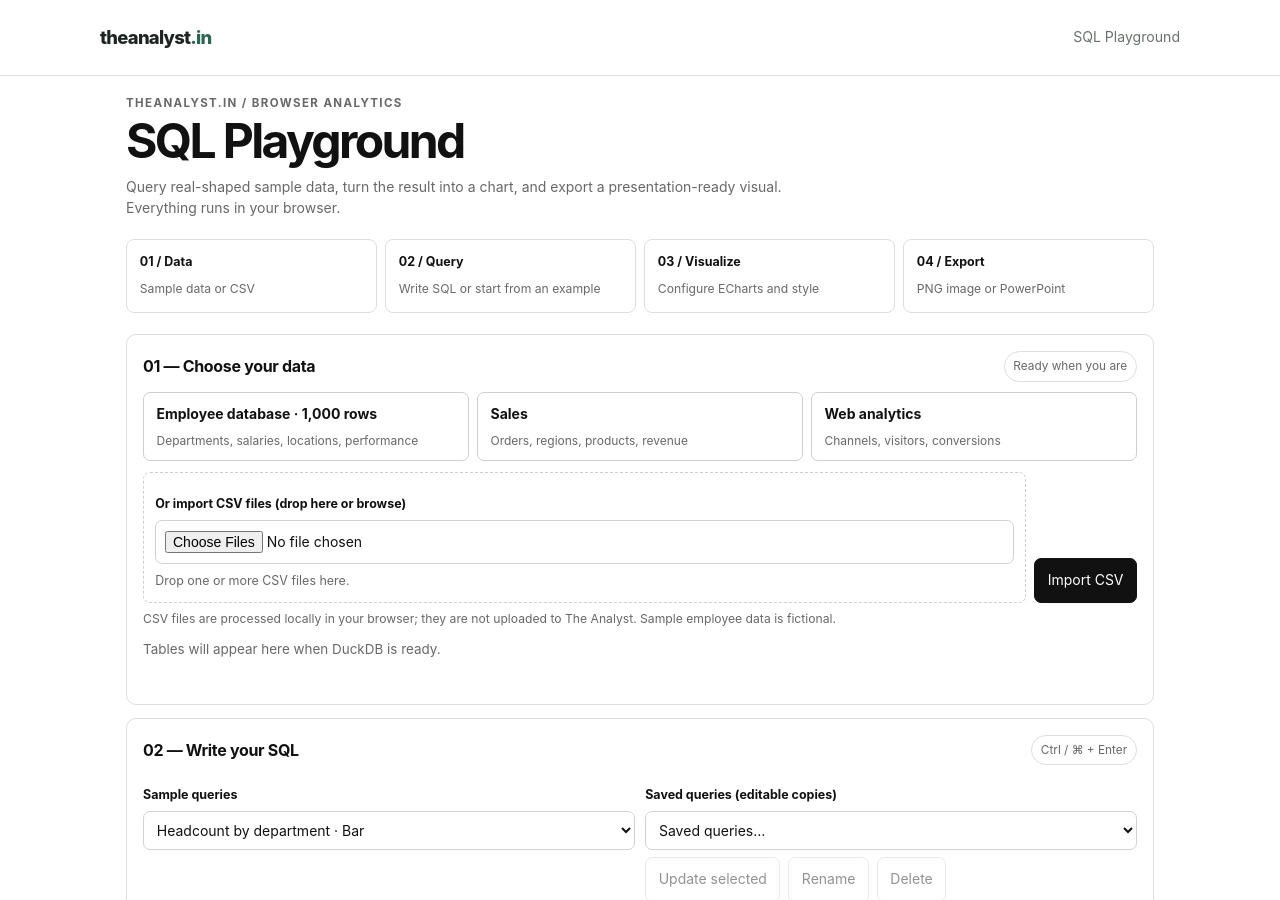
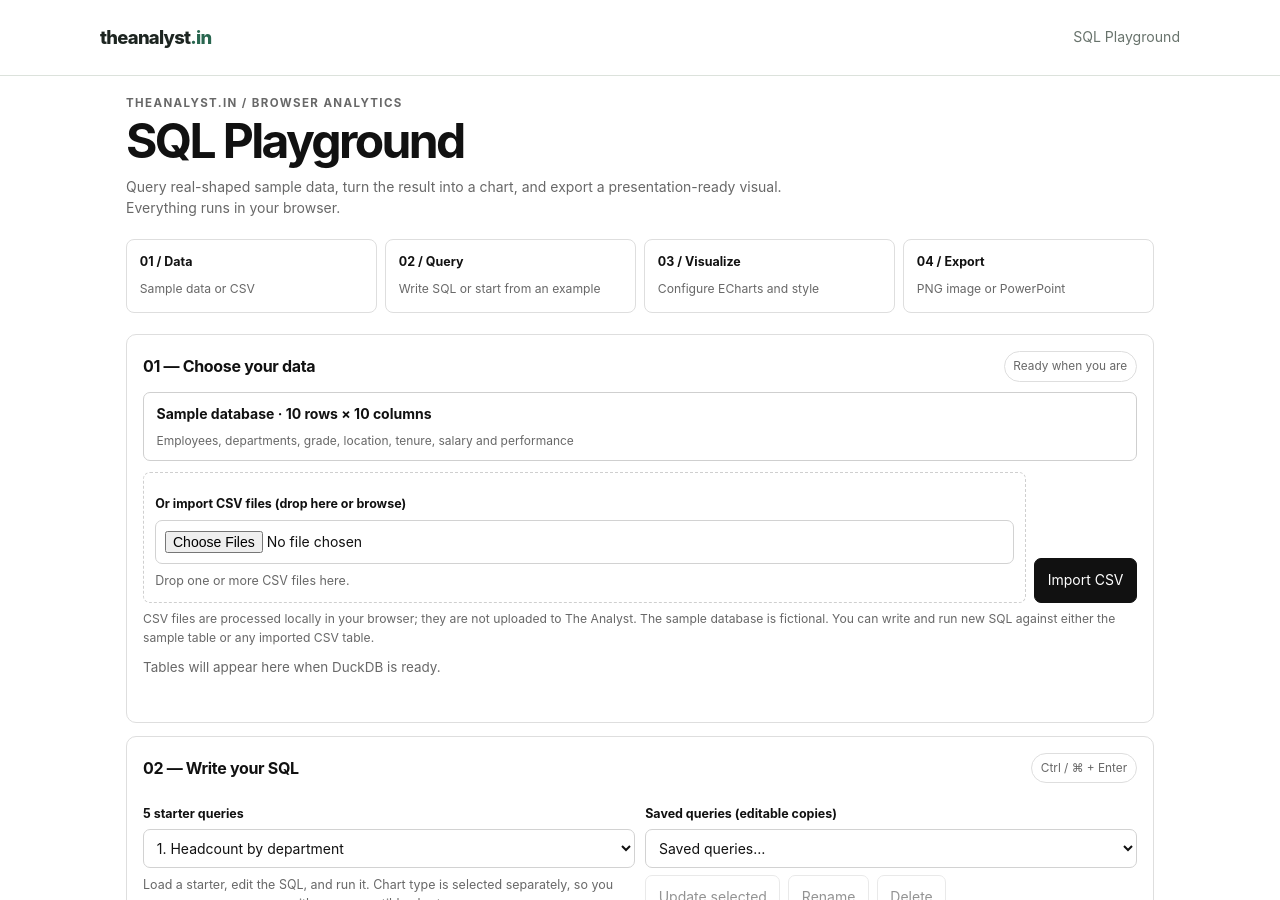
Before and after one commit to theanalystin/theanalyst.github.io, a Jekyll site: the page built from sql-playground.html, in a window 1280 px wide and 900 px high. Built offline with Jekyll 4.4.1, drawn with Linux system fonts in a browser that asks for light colours; some of the changed lines change nothing that is shown; some of the changed text lies outside the part shown.

Commit message:
Use a single 10-row sample database and five starter queries

```diff
--- a/sql-playground.html
+++ b/sql-playground.html
@@ -1,7 +1,7 @@
 ---
 layout: default
 title: SQL Playground
-description: Query a 1,000-row employee dataset with DuckDB, build ECharts visualizations, and export charts as PNG or PowerPoint.
+description: Query a 10-row, 10-column sample database or your own CSV data with DuckDB, build ECharts visualizations, and export charts as PNG or PowerPoint.
 permalink: /sql-playground/
 ---
 
@@ -55,15 +55,13 @@ permalink: /sql-playground/
         <section class="panel">
     <div class="panel-head"><h2>01 — Choose your data</h2><span class="pill" id="sqlp-engine">Ready when you are</span></div>
     <div class="row">
-      <button type="button" class="dataset" data-sample="employees"><strong>Employee database · 1,000 rows</strong><small>Departments, salaries, locations, performance</small></button>
-      <button type="button" class="dataset" data-sample="sales"><strong>Sales</strong><small>Orders, regions, products, revenue</small></button>
-      <button type="button" class="dataset" data-sample="web"><strong>Web analytics</strong><small>Channels, visitors, conversions</small></button>
+      <button type="button" class="dataset" data-sample="employees"><strong>Sample database · 10 rows × 10 columns</strong><small>Employees, departments, grade, location, tenure, salary and performance</small></button>
     </div>
     <div class="row" style="margin-top:.7rem;align-items:flex-end">
       <div id="sqlp-dropzone" class="drop" style="flex:1;min-width:220px"><label for="sqlp-files">Or import CSV files (drop here or browse)</label><input id="sqlp-files" type="file" accept=".csv,text/csv" multiple><p class="hint">Drop one or more CSV files here.</p></div>
       <button class="primary" id="sqlp-import" type="button">Import CSV</button>
     </div>
-    <p class="file-note">CSV files are processed locally in your browser; they are not uploaded to The Analyst. Sample employee data is fictional.</p>
+    <p class="file-note">CSV files are processed locally in your browser; they are not uploaded to The Analyst. The sample database is fictional. You can write and run new SQL against either the sample table or any imported CSV table.</p>
     <div class="table-list" id="sqlp-tables"><span class="muted">Tables will appear here when DuckDB is ready.</span></div>
     <div id="sqlp-profile" class="profile-card" hidden>
       <div class="profile-metrics" id="sqlp-profile-metrics"></div>
@@ -75,15 +73,13 @@ permalink: /sql-playground/
       <section class="panel">
       <div class="panel-head"><h2>02 — Write your SQL</h2><span class="pill">Ctrl / ⌘ + Enter</span></div>
       <div class="query-tools">
-        <div><label for="sqlp-query-examples">Sample queries</label><select id="sqlp-query-examples">
-          <option value="headcount">Headcount by department · Bar</option><option value="topLocations">Top 10 locations by average salary · Horizontal bar</option>
-          <option value="monthlyHiring">Monthly hiring trend · Line</option><option value="cumulativeHiring">Cumulative headcount by month · Area</option>
-          <option value="genderHeadcount">Headcount by department and gender · Stacked bar</option><option value="attritionShare">Attrition share by department · Pie / donut</option>
-          <option value="salaryTenure">Salary vs tenure · Scatter</option><option value="performanceHeatmap">Average performance by department and grade · Heatmap</option>
-          <option value="salaryHistogram">Salary distribution in bins · Histogram</option><option value="salaryBoxplot">Salary spread by grade · Boxplot</option>
-          <option value="genderPayGap">Gender pay gap by grade</option><option value="attritionLocation">Attrition rate by location</option><option value="combo">Monthly hires + average salary · Combo</option><option value="waterfall">Net attrition impact · Waterfall</option><option value="treemap">Headcount by department · Treemap</option><option value="funnel">Hiring funnel · Funnel</option><option value="radar">Department metrics · Radar</option><option value="gauge">Company performance rating · Gauge</option><option value="sankey">Department to location · Sankey</option>
-          <option value="sales">Sales by region</option><option value="web">Visitors and conversions by channel</option>
-        </select></div>
+        <div><label for="sqlp-query-examples">5 starter queries</label><select id="sqlp-query-examples">
+          <option value="headcount">1. Headcount by department</option>
+          <option value="salaryByGrade">2. Average salary by grade</option>
+          <option value="hiringTrend">3. Hiring trend by date</option>
+          <option value="departmentGender">4. Headcount by department and gender</option>
+          <option value="employeeDetail">5. Employee details for custom analysis</option>
+        </select><p class="hint">Load a starter, edit the SQL, and run it. Chart type is selected separately, so you can use your own query with any compatible chart.</p></div>
         <div><label for="sqlp-saved-query">Saved queries (editable copies)</label><select id="sqlp-saved-query"><option value="">Saved queries…</option></select>
           <div class="row" style="margin-top:.45rem">
             <button id="sqlp-update-saved" type="button" disabled>Update selected</button>
@@ -191,28 +187,32 @@ const palettes = {
  bain:['#a30b22','#cf3145','#e46b78','#ed9da6','#f4c9ce']
 };
 const examples = {
- employees:'SELECT department, COUNT(*) AS headcount FROM employees GROUP BY department ORDER BY headcount DESC;',
+ employees:'SELECT * FROM employees;',
  headcount:'SELECT department, COUNT(*) AS headcount FROM employees GROUP BY department ORDER BY headcount DESC;',
+ salaryByGrade:'SELECT grade, ROUND(AVG(salary),0) AS avg_salary FROM employees GROUP BY grade ORDER BY grade;',
+ hiringTrend:'SELECT join_date AS hire_date, COUNT(*) AS hires FROM employees GROUP BY join_date ORDER BY join_date;',
+ departmentGender:'SELECT department, gender, COUNT(*) AS headcount FROM employees GROUP BY department, gender ORDER BY department, gender;',
+ employeeDetail:'SELECT name, department, tenure_years, salary, performance_rating FROM employees ORDER BY salary DESC;',
  topLocations:'SELECT location, ROUND(AVG(salary),0) AS avg_salary FROM employees GROUP BY location ORDER BY avg_salary DESC LIMIT 10;',
- monthlyHiring:'SELECT DATE_TRUNC(\'month\', CAST(join_date AS DATE)) AS month, COUNT(*) AS hires FROM employees GROUP BY month ORDER BY month;',
- cumulativeHiring:'WITH monthly AS (SELECT DATE_TRUNC(\'month\', CAST(join_date AS DATE)) AS month, COUNT(*) AS hires FROM employees GROUP BY month) SELECT month, SUM(hires) OVER (ORDER BY month) AS cumulative_hires FROM monthly ORDER BY month;',
+ monthlyHiring:'SELECT join_date AS month, COUNT(*) AS hires FROM employees GROUP BY join_date ORDER BY join_date;',
+ cumulativeHiring:'SELECT join_date AS month, SUM(COUNT(*)) OVER (ORDER BY join_date) AS cumulative_hires FROM employees GROUP BY join_date ORDER BY join_date;',
  genderHeadcount:'SELECT department, gender, COUNT(*) AS headcount FROM employees GROUP BY department, gender ORDER BY department, gender;',
- attritionShare:'SELECT department, SUM(attrition_flag) AS attrition, COUNT(*)-SUM(attrition_flag) AS retained FROM employees GROUP BY department ORDER BY attrition DESC;',
+ attritionShare:'SELECT department, COUNT(*) AS attrition, COUNT(*) AS retained FROM employees GROUP BY department ORDER BY department;',
  salaryTenure:'SELECT tenure_years, salary, performance_rating FROM employees WHERE tenure_years IS NOT NULL;',
  performanceHeatmap:'SELECT department, grade, ROUND(AVG(performance_rating),2) AS avg_rating FROM employees GROUP BY department, grade ORDER BY department, grade;',
- salaryHistogram:'SELECT width_bucket(salary, (SELECT MIN(salary) FROM employees), (SELECT MAX(salary)+1 FROM employees), 10) AS salary_bin, COUNT(*) AS employees FROM employees GROUP BY salary_bin ORDER BY salary_bin;',
+ salaryHistogram:'SELECT salary FROM employees;',
  salaryBoxplot:'SELECT grade, MIN(salary) AS min_salary, quantile_cont(salary,0.25) AS q1, quantile_cont(salary,0.5) AS median, quantile_cont(salary,0.75) AS q3, MAX(salary) AS max_salary FROM employees GROUP BY grade ORDER BY grade;',
  genderPayGap:'SELECT grade, gender, ROUND(AVG(salary),0) AS avg_salary FROM employees GROUP BY grade, gender ORDER BY grade, gender;',
- attritionLocation:'SELECT location, ROUND(100.0*SUM(attrition_flag)/COUNT(*),1) AS attrition_pct FROM employees GROUP BY location ORDER BY attrition_pct DESC;',
- combo:'SELECT DATE_TRUNC(\'month\', CAST(join_date AS DATE)) AS month, COUNT(*) AS hires, ROUND(AVG(salary),0) AS avg_salary FROM employees GROUP BY month ORDER BY month;',
- waterfall:'SELECT department, -SUM(attrition_flag) AS attrition_impact FROM employees GROUP BY department ORDER BY attrition_impact;',
+ attritionLocation:'SELECT location, ROUND(AVG(performance_rating),1) AS rating FROM employees GROUP BY location ORDER BY rating DESC;',
+ combo:'SELECT join_date AS month, COUNT(*) AS hires, ROUND(AVG(salary),0) AS avg_salary FROM employees GROUP BY join_date ORDER BY join_date;',
+ waterfall:'SELECT department, -COUNT(*) AS attrition_impact FROM employees GROUP BY department ORDER BY attrition_impact;',
  treemap:'SELECT department, COUNT(*) AS headcount FROM employees GROUP BY department ORDER BY headcount DESC;',
- funnel:`SELECT * FROM (VALUES ('Applied',1000),('Screened',720),('Interviewed',350),('Offered',120),('Hired',85)) AS funnel(stage,candidates);`,
- radar:'SELECT department, ROUND(AVG(performance_rating),2) AS avg_rating, ROUND(AVG(bonus_pct),2) AS avg_bonus, ROUND(AVG(tenure_years),2) AS avg_tenure FROM employees GROUP BY department ORDER BY department;',
+ funnel:`SELECT * FROM (VALUES ('Applied',10),('Screened',8),('Interviewed',5),('Offered',3),('Hired',2)) AS funnel(stage,candidates);`,
+ radar:'SELECT department, ROUND(AVG(performance_rating),2) AS avg_rating, ROUND(AVG(tenure_years),2) AS avg_tenure, ROUND(AVG(salary),0) AS avg_salary FROM employees GROUP BY department ORDER BY department;',
  gauge:'SELECT \'Company average rating\' AS metric, AVG(performance_rating) AS avg_rating FROM employees;',
  sankey:'SELECT department, location, COUNT(*) AS headcount FROM employees GROUP BY department, location;',
- sales:'SELECT region, ROUND(SUM(revenue),0) AS revenue FROM sales GROUP BY region ORDER BY revenue DESC;',
- web:'SELECT channel, SUM(visitors) AS visitors, SUM(conversions) AS conversions FROM web_events GROUP BY channel ORDER BY visitors DESC;'
+ sales:'SELECT department, ROUND(SUM(salary),0) AS revenue FROM employees GROUP BY department ORDER BY revenue DESC;',
+ web:'SELECT gender AS channel, COUNT(*) AS visitors, ROUND(AVG(performance_rating),1) AS conversions FROM employees GROUP BY gender ORDER BY visitors DESC;'
 };
 function esc(v){return String(v??'').replace(/[&<>"']/g,c=>({'&':'&amp;','<':'&lt;','>':'&gt;','"':'&quot;',"'":'&#39;'}[c]));}
 function quote(n){return '"'+String(n).replace(/"/g,'""')+'"';}
@@ -220,34 +220,22 @@ function status(msg,error=false){$('sqlp-status').textContent=msg;$('sqlp-status
 function friendlySqlError(error){const message=String(error?.message||error||'Unknown SQL error');if(/parser error|syntax error|unexpected/i.test(message))return 'SQL syntax error. Check quotes, commas, and clause order. Details: '+message;if(/catalog error|table .* does not exist|not found/i.test(message))return 'A table or column could not be found. Check its spelling and make sure the table is loaded. Details: '+message;if(/conversion error|cannot cast|type mismatch/i.test(message))return 'The query has a data type mismatch. Check casts and the values being compared. Details: '+message;return 'Query failed. Check the SQL and selected table. Details: '+message;}
 function toText(v){if(v===null||v===undefined)return 'NULL';if(typeof v==='bigint')return v.toString();if(v instanceof Date)return v.toISOString();if(typeof v==='object')return JSON.stringify(v);return String(v);}
 function employeeCSV(){
- const departments=['Engineering','Sales','Operations','Finance','Marketing','People','Analytics','Strategy'];
- const titles={Engineering:['Software Engineer','Senior Engineer','Engineering Manager'],Sales:['Account Executive','Sales Manager','Sales Analyst'],Operations:['Operations Analyst','Operations Manager','Program Lead'],Finance:['Financial Analyst','Finance Manager','Controller'],Marketing:['Marketing Specialist','Growth Manager','Brand Lead'],People:['People Partner','Recruiter','People Manager'],Analytics:['Data Analyst','Senior Analyst','Analytics Lead'],Strategy:['Strategy Analyst','Consultant','Strategy Manager']};
- const grades=['G1','G2','G3','G4','G5','G6'];
- const locations=['Bengaluru','Mumbai','Hyderabad','Chennai','Pune','Delhi NCR','Kolkata','Gurugram'];
- const genders=['Female','Male','Non-binary','Prefer not to say'];
- const first=['Aarav','Aditi','Aditya','Ananya','Arjun','Diya','Isha','Kabir','Kavya','Meera','Neel','Rohan','Sana','Vihaan','Zoya','Ishaan','Mira','Dev','Tara','Reyansh','Nisha','Kiran','Priya','Rahul'];
- const last=['Sharma','Patel','Rao','Iyer','Mehta','Singh','Nair','Kapoor','Das','Khan','Joshi','Reddy','Malhotra','Sen','Pillai','Chawla','Gupta','Menon'];
- const out=['emp_id,name,department,designation,grade,location,gender,join_date,tenure_years,salary,bonus_pct,performance_rating,attrition_flag,manager_id'];
- const gradeBase={G1:360000,G2:520000,G3:760000,G4:1080000,G5:1510000,G6:2050000};
- for(let i=1;i<=1000;i++){
-  const dept=departments[(i*7+Math.floor(i/9))%departments.length],grade=grades[(i*13+Math.floor(i/7))%grades.length];
-  const gi=grades.indexOf(grade),manager=gi===0?'':String(1001+Math.floor(i/11)%95);
-  const year=2017+(i%10),month=String((i*7%12)+1).padStart(2,'0'),day=String((i*11%27)+1).padStart(2,'0');
-  const tenure=Math.max(0,Math.round(((2026-year)+(12-Number(month))/12)*10)/10);
-  const risk=['Sales','Operations','People'].includes(dept)?0.19:['Engineering','Analytics'].includes(dept)?0.075:0.12;
-  const attrition=(i%97<risk*97||i%211===0)?1:0;
-  const salary=gradeBase[grade]+((i*7919)%Math.round(gradeBase[grade]*0.28));
-  const bonus=([0,1,2,3,4,5][gi]*2.5+(i*3%12)).toFixed(1);
-  const rating=(2.4+((i*17)%27)/10).toFixed(1);
-  const title=titles[dept][(i+gi)%titles[dept].length];
-  out.push([i,'"'+first[(i*11)%first.length]+' '+last[(i*13)%last.length]+'"',dept,'"'+title+'"',grade,locations[(i*3+i%7)%locations.length],genders[(i*5+Math.floor(i/8))%genders.length],year+'-'+month+'-'+day,tenure,salary,bonus,rating,attrition,manager||''].join(','));
- }
- return out.join('\n');
+ return [
+  'emp_id,name,department,grade,location,gender,join_date,tenure_years,salary,performance_rating',
+  '1,Aarav Sharma,Engineering,G3,Bengaluru,Male,2021-01-15,5.8,820000,4.4',
+  '2,Aditi Patel,Sales,G2,Mumbai,Female,2022-03-10,4.6,590000,4.1',
+  '3,Ananya Rao,Analytics,G4,Hyderabad,Female,2020-06-22,6.3,1190000,4.7',
+  '4,Arjun Iyer,Operations,G2,Chennai,Male,2023-02-01,3.7,560000,3.8',
+  '5,Diya Mehta,Finance,G3,Pune,Female,2021-09-13,5.1,790000,4.3',
+  '6,Kabir Singh,Marketing,G1,Delhi NCR,Male,2024-01-08,2.8,410000,3.6',
+  '7,Kavya Nair,People,G3,Kolkata,Female,2020-11-19,5.9,840000,4.6',
+  '8,Neel Kapoor,Engineering,G4,Gurugram,Non-binary,2019-04-03,7.5,1280000,4.8',
+  '9,Meera Das,Sales,G2,Bengaluru,Female,2023-07-17,3.2,610000,4.0',
+  '10,Rohan Khan,Analytics,G5,Hyderabad,Male,2018-08-27,8.2,1640000,4.9'
+ ].join('\\n');
 }
 const samples={
- employees:{name:'employees',csv:null},
- sales:{name:'sales',csv:'order_id,region,product,category,quantity,revenue\n1001,South,Notebook,Stationery,4,480\n1002,West,Desk,Office,1,8500\n1003,North,Pen,Stationery,12,180\n1004,East,Chair,Furniture,2,6400\n1005,South,Desk,Office,1,8500\n1006,West,Notebook,Stationery,8,960\n1007,North,Chair,Furniture,1,3200\n1008,East,Pen,Stationery,20,300\n1009,South,Chair,Furniture,2,6400\n1010,West,Desk,Office,1,8500\n1011,North,Notebook,Stationery,6,720\n1012,East,Desk,Office,1,8500'},
- web:{name:'web_events',csv:'event_id,channel,device,visitors,conversions\n1,Organic,Mobile,1200,96\n2,Paid Search,Desktop,850,71\n3,Email,Mobile,640,58\n4,Organic,Desktop,970,83\n5,Paid Search,Mobile,1100,77\n6,Email,Desktop,520,49\n7,Organic,Mobile,1380,112\n8,Paid Search,Desktop,900,74\n9,Email,Mobile,710,67'}
+ employees:{name:'employees',csv:null}
 };
 function tableName(filename){let n=filename.replace(/\.csv$/i,'').toLowerCase().replace(/[^a-z0-9_]+/g,'_').replace(/^([^a-z_])/,'t_$1').replace(/_+/g,'_');return n||'imported_data';}
 async function addTable(name,csv,tag){
```
